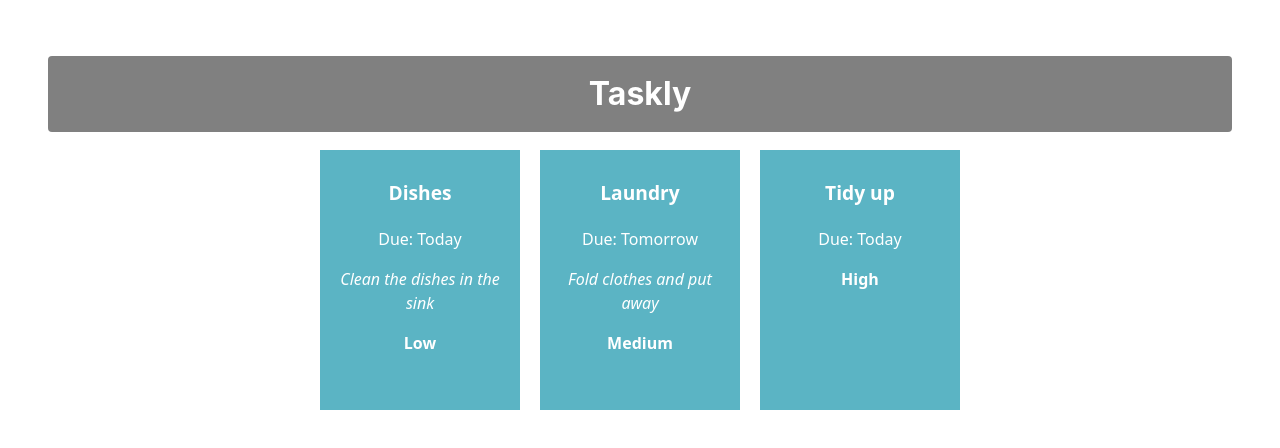
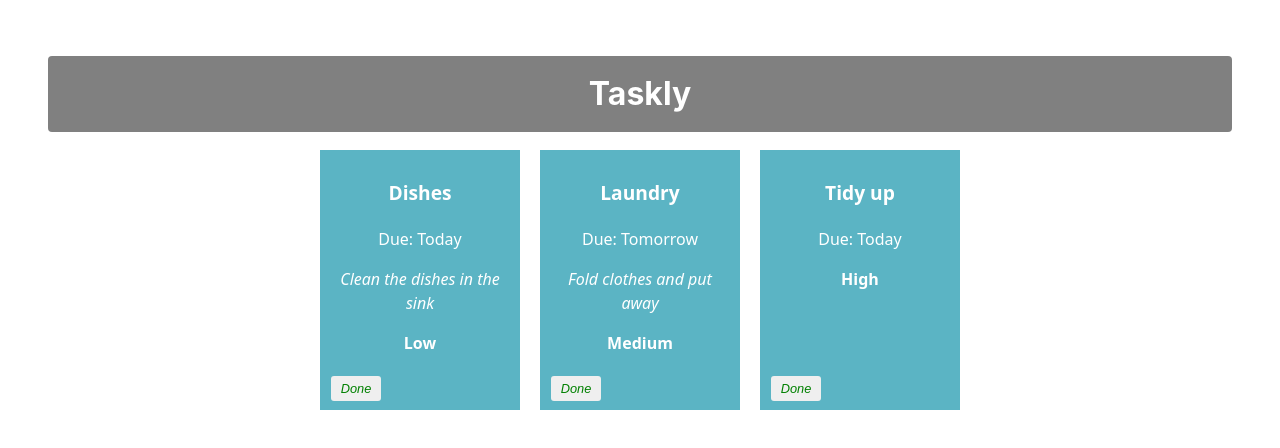
Before and after one commit to JoeOMahony/react-basics-labs, a React (Vite) app in the folder taskly/: page / in a window 1280 px wide. Shown: the top 448 px of the page. Built offline with nearby package versions, Linux system fonts and the light colour scheme.

Commit message:
Mark task as done

```diff
--- a/taskly/src/App.css
+++ b/taskly/src/App.css
@@ -48,3 +48,20 @@
 .priority {
   font-weight: bold;
 }
+
+button {
+  border: none;
+  border-radius: 3px;
+  font-style: italic;
+  font-size: 0.8em;
+  margin: 4px 6px;
+  width: 50px;
+  height: 25px;
+}
+
+.doneButton {
+  position: absolute;
+  bottom: 5px;
+  left: 5px;
+  color: green;
+}
--- a/taskly/src/App.jsx
+++ b/taskly/src/App.jsx
@@ -3,24 +3,33 @@
 import React, { useState } from 'react';
 
 function App() {
-const [ taskState, setTaskState ] = useState({
-  tasks: [
-    {id: 1, title: "Dishes", description: "Clean the dishes in the sink", deadline: "Today", priority: "Low"},
-    {id: 2, title: "Laundry", description: "Fold clothes and put away", deadline: "Tomorrow", priority: "Medium"},
-    {id:3, title: "Tidy up", deadline: "Today", priority: "High"}
-  ]
-});
+  const [taskState, setTaskState] = useState({
+    tasks: [
+      { id: 1, title: "Dishes", description: "Clean the dishes in the sink", deadline: "Today", priority: "Low", done: false },
+      { id: 2, title: "Laundry", description: "Fold clothes and put away", deadline: "Tomorrow", priority: "Medium", done: false },
+      { id: 3, title: "Tidy up", deadline: "Today", priority: "High", done: false }
+    ]
+  });
+
+  const doneHandler = (taskIndex) => {
+    const tasks = [...taskState.tasks];
+    tasks[taskIndex].done = !tasks[taskIndex].done;
+    setTaskState({tasks});
+    // console.log(`${taskIndex} ${tasks[taskIndex].done}`);
+  }
 
   return (
     <div className="container">
       <h1>Taskly</h1>
-      {taskState.tasks.map((task) => (
+      {taskState.tasks.map((task, index) => (
         <Task
           title={task.title}
           description={task.description}
           deadline={task.deadline}
           priority={task.priority}
           key={task.id}
+          done={task.done}
+          markDone={() => doneHandler(index)}
         />
       ))}
     </div>
--- a/taskly/src/components/Task.jsx
+++ b/taskly/src/components/Task.jsx
@@ -3,11 +3,13 @@
 const Task = (props) => {
 
     return (
-        <div className="card">
+        <div className="card" style={{backgroundColor: props.done ? 'lightgrey' : '#5bb4c4'}}>
             <p className="title">{props.title}</p>
             <p>Due: {props.deadline}</p>
             <p className="description">{props.description}</p>
             <p className="priority">{props.priority}</p>
+
+            <button onClick={props.markDone} className='doneButton'>Done</button>
         </div>
     )
 }
```
